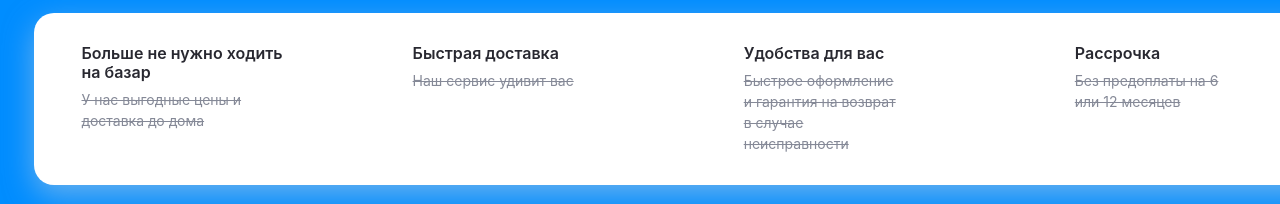
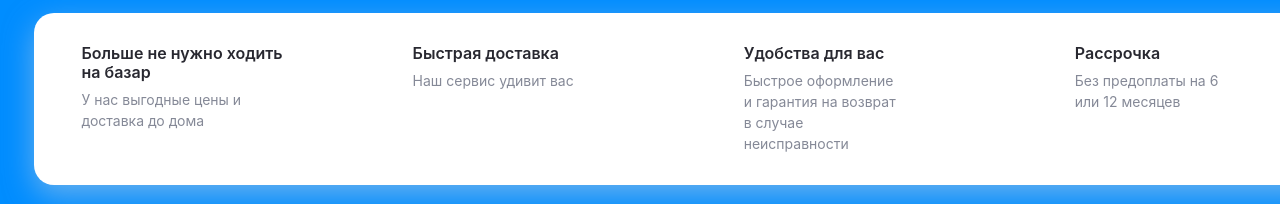
Before and after one commit to zednegr/asaxy, a React (Vite) app: page / in a window 1280 px wide. Shown: the part 3657-3861 px from the top of the page. Built offline with nearby package versions, Linux system fonts and the light colour scheme.

Commit message:
sfgddgdg

```diff
--- a/src/components/cards/cards.jsx
+++ b/src/components/cards/cards.jsx
@@ -33,7 +33,7 @@ function Cards() {
                                 0 отзывов
 
                                     </span>
-                                    <p>{item.sof}</p>
+                                    <p className="sof-narx">{item.sof}</p>
                                     <div>{item.narxi}</div>
                                     {/* <p>{item.brend}</p> */}
 
--- a/src/components/cards/cards.scss
+++ b/src/components/cards/cards.scss
@@ -59,7 +59,7 @@ div {
     margin-bottom: 20px;
 }
 
-p {
+.sof-narx {
     color: #AF5679;
     font-family: Inter;
     font-size: 14px;
```
